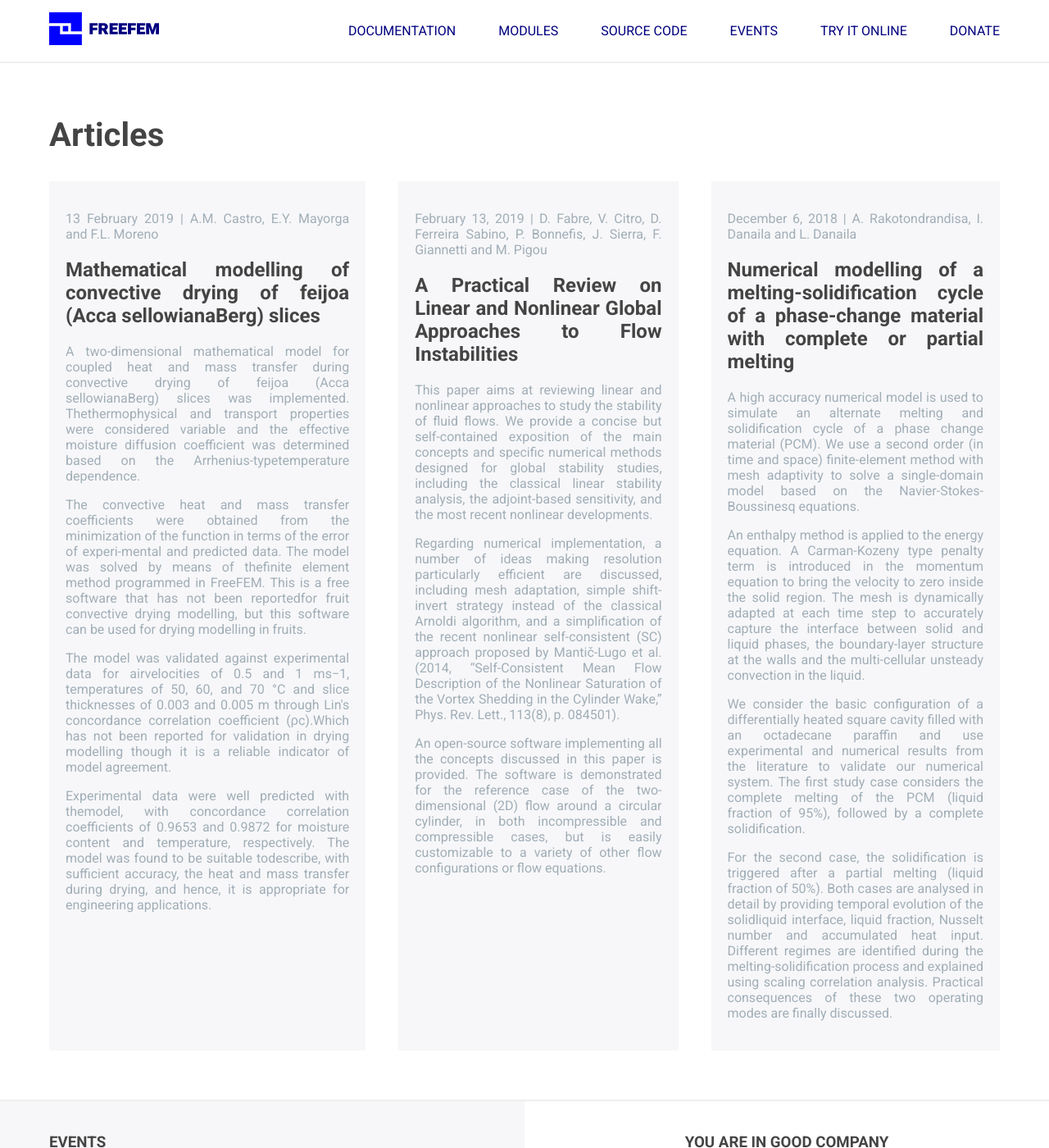
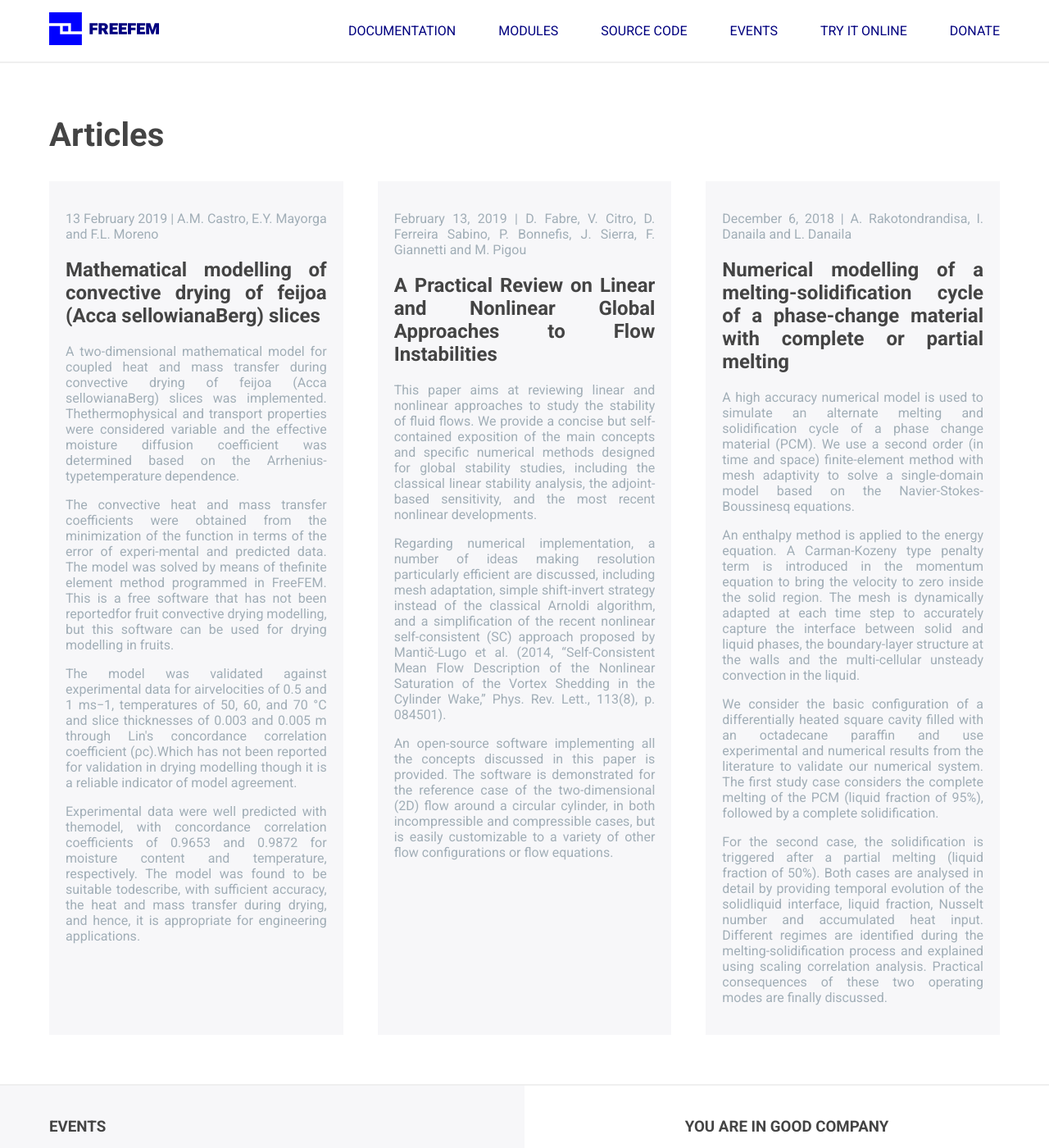
Before and after one commit to FreeFem/FreeFem-website2, a Jekyll site: the page built from index.md, in a window 1280 px wide and 1400 px high, scrolled down 1035 px. Shown: the whole window at 82% size. Built offline with Jekyll 4.4.1, drawn with Linux system fonts in a browser that asks for light colours; comment, search, counter and statistics services are not loaded.

Commit message:
article grid fix

```diff
--- a/css/style.css
+++ b/css/style.css
@@ -189,6 +189,8 @@
     grid-template-columns: auto auto auto;
     grid-template-rows: auto auto;
     padding: 3.75rem;
+    grid-template-columns: repeat(auto-fit, minmax(100px, 1fr));
+    column-gap: 2.625rem;
 }
 
 #articles h1 {
@@ -210,13 +212,11 @@
 #artFirst {
     grid-row: 2;
     grid-column: 1/2;
-    margin-right: 2.5rem;
 }
 
 #artSecond {
     grid-row: 2;
     grid-column: 2/3;
-    margin-right: 2.5rem;
 }
 
 #artThird {
```
